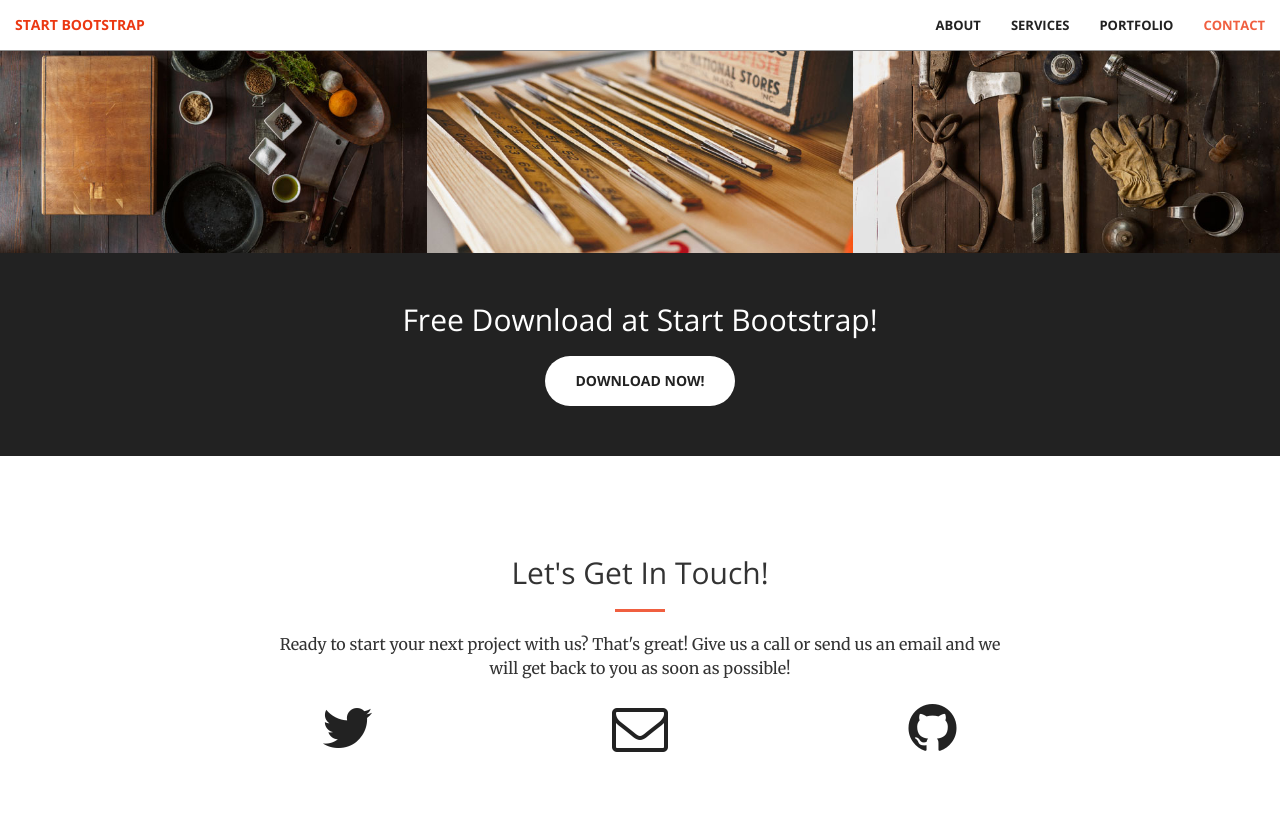
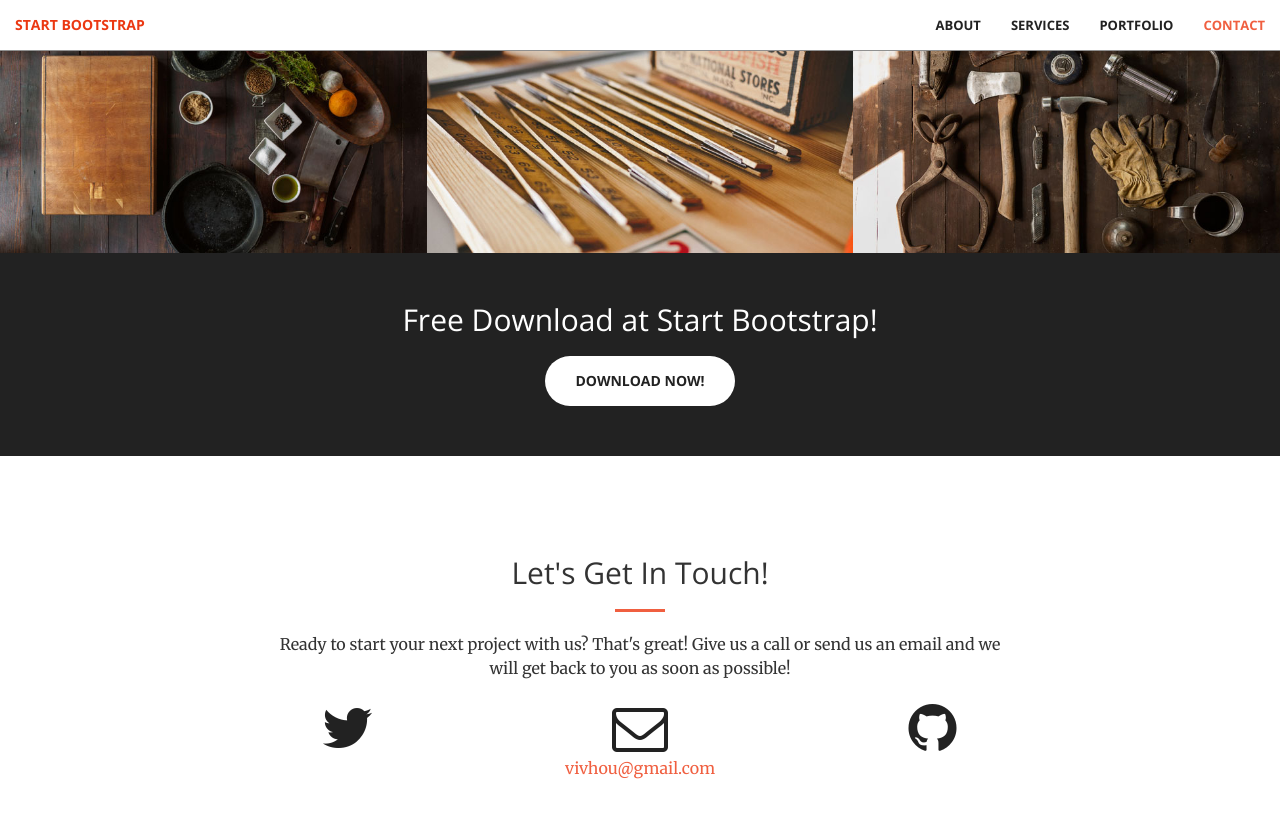
Before and after one commit to vivhou/vivhou.github.io, a Jekyll site: the page built from index.html, in a window 1280 px wide and 900 px high, scrolled down 1981 px. Shown: the top 818 px of the window. Built offline with Jekyll 4.4.1, drawn with Linux system fonts in a browser that asks for light colours.

Commit message:
revised text

```diff
--- a/_config.yml
+++ b/_config.yml
@@ -1,9 +1,9 @@
 # Site settings
-title:
-email:
+title: About Me
+email: vivhou@gmail.com
 description: > # this means to ignore newlines until "baseurl:"
 baseurl: "" # the subpath of your site, e.g. /blog/
-url: "" # the base hostname & protocol for your site
+url: "http://vivhou.github.io" # the base hostname & protocol for your site
 
 twitter_username:
 github_username:
```
